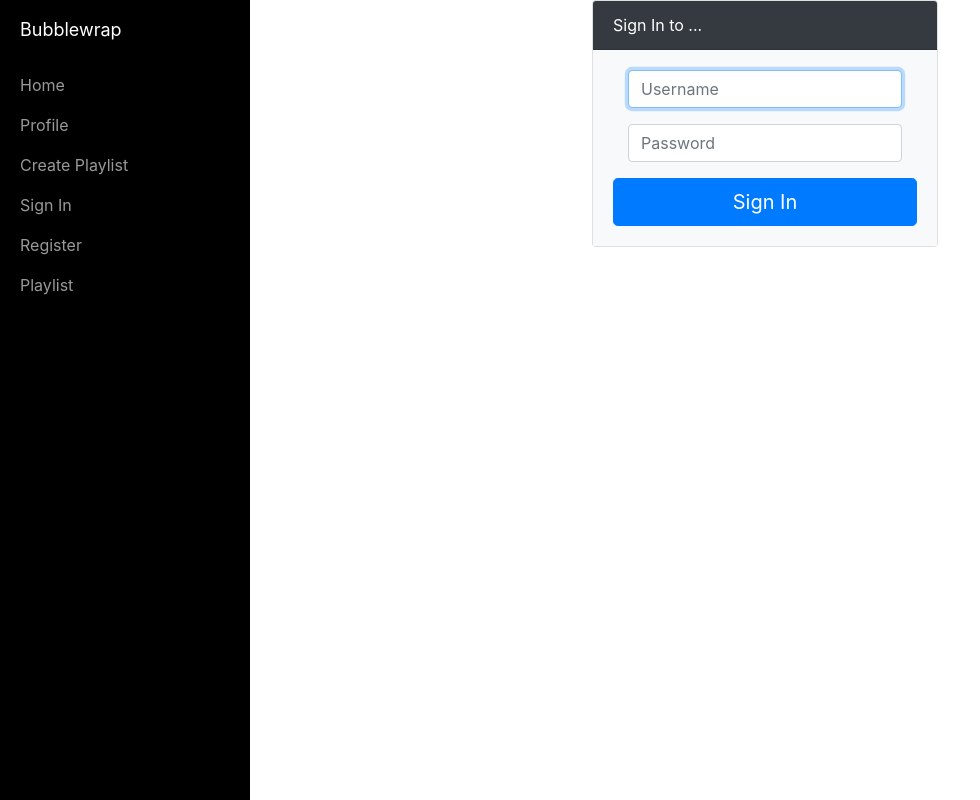
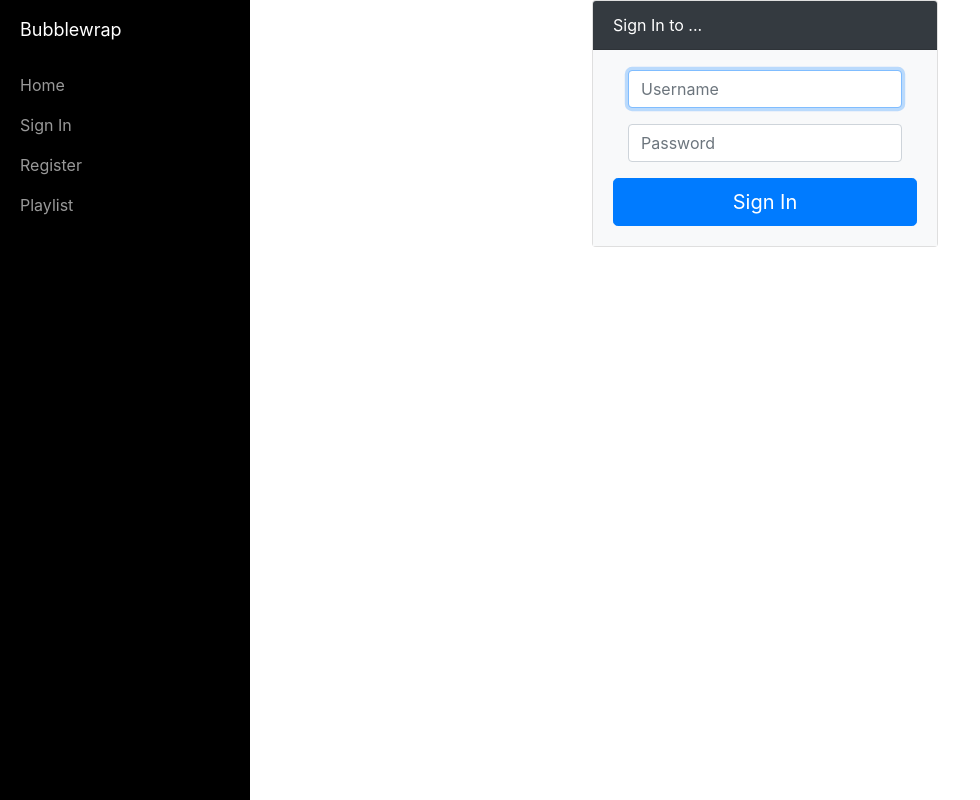
Before and after one commit to 1808-project-2-team-7/playlist-populator-project-2, a React (Create React App) app in the folder client/: page /sign-in in a window 1280 px wide. Shown: the whole page, without its empty margins (0-980 px from the left). Built offline with nearby package versions, Linux system fonts and the light colour scheme.

Commit message:
profile and create playlist only show up on navbar when there is a user logged in

```diff
--- a/client/src/components/navigation/app-nav.tsx
+++ b/client/src/components/navigation/app-nav.tsx
@@ -14,12 +14,18 @@ export class AppNav extends React.Component {
                 <li className="nav-item">
                     <Link to="/home">Home</Link>
                 </li>
+                {getCurrentUser()&&(
+                <div>
                 <li className="nav-item">
                     <Link to="/profile">Profile</Link>
                 </li>
                 <li className="nav-item">
                     <Link to="/playlists/new">Create Playlist</Link>
                 </li>
+                </div>
+                )}
+
+
                 {!getCurrentUser()&&(
                 <div>
                 <li className="nav-item">
```
